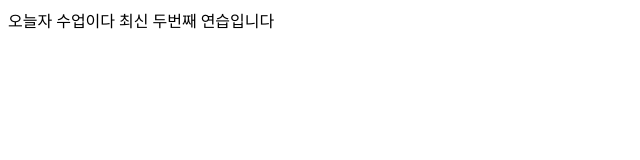
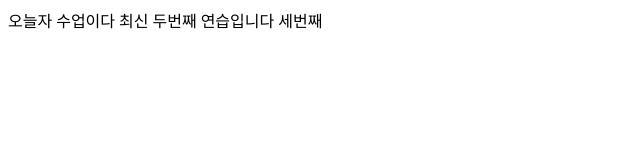
Before and after one commit to shongjoon/hansoul, a plain HTML site: page index.html in a window 1280 px wide. Shown: the full height of the page, 0-640 px from the left. Drawn offline with Linux system fonts and the light colour scheme.

Commit message:
haha uproal

```diff
--- a/index.html
+++ b/index.html
@@ -3,6 +3,7 @@
 <body>
 오늘자 수업이다 최신
 두번째 연습입니다
+세번째
 </body>
 </head>
 </html>
```
